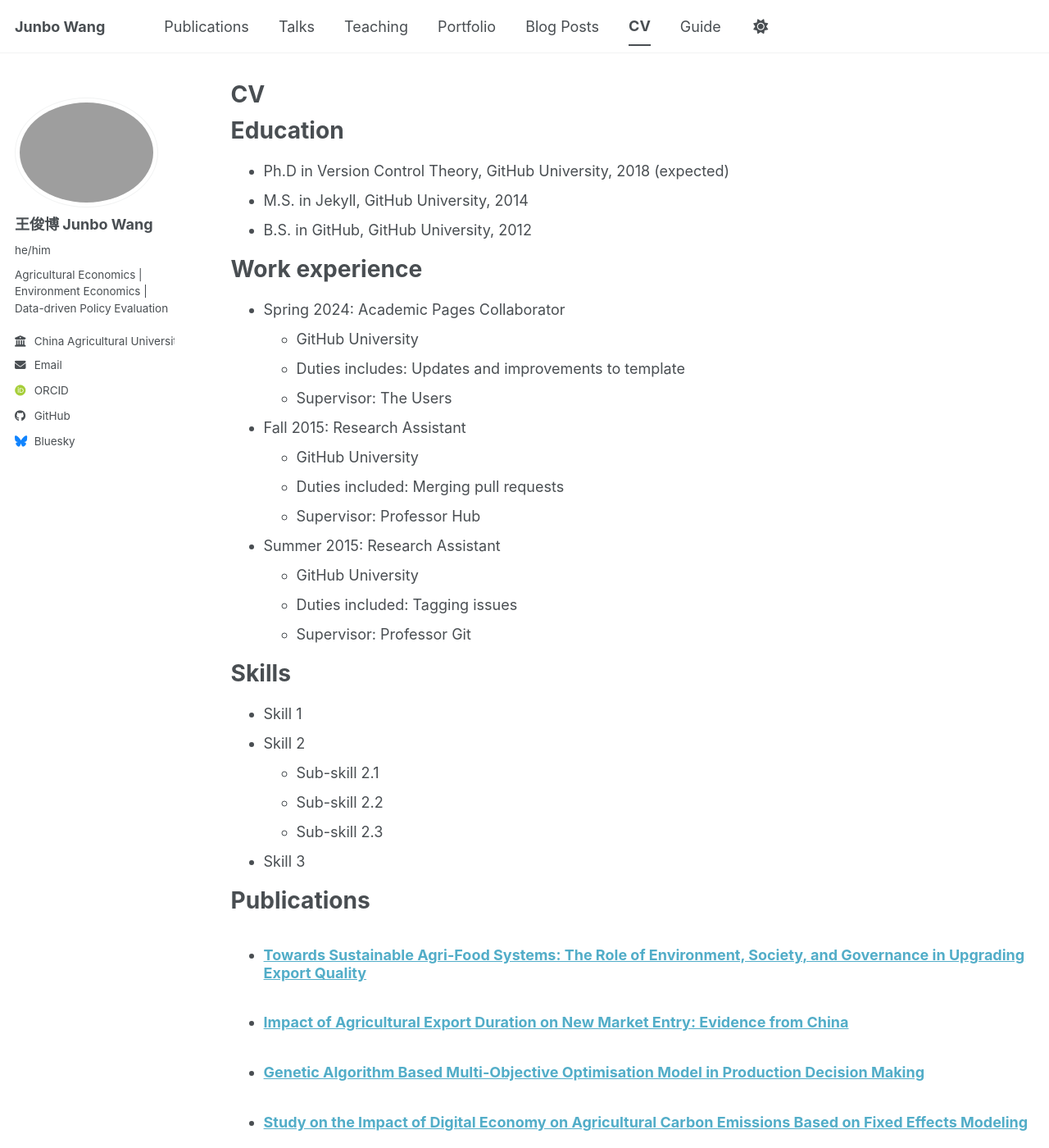
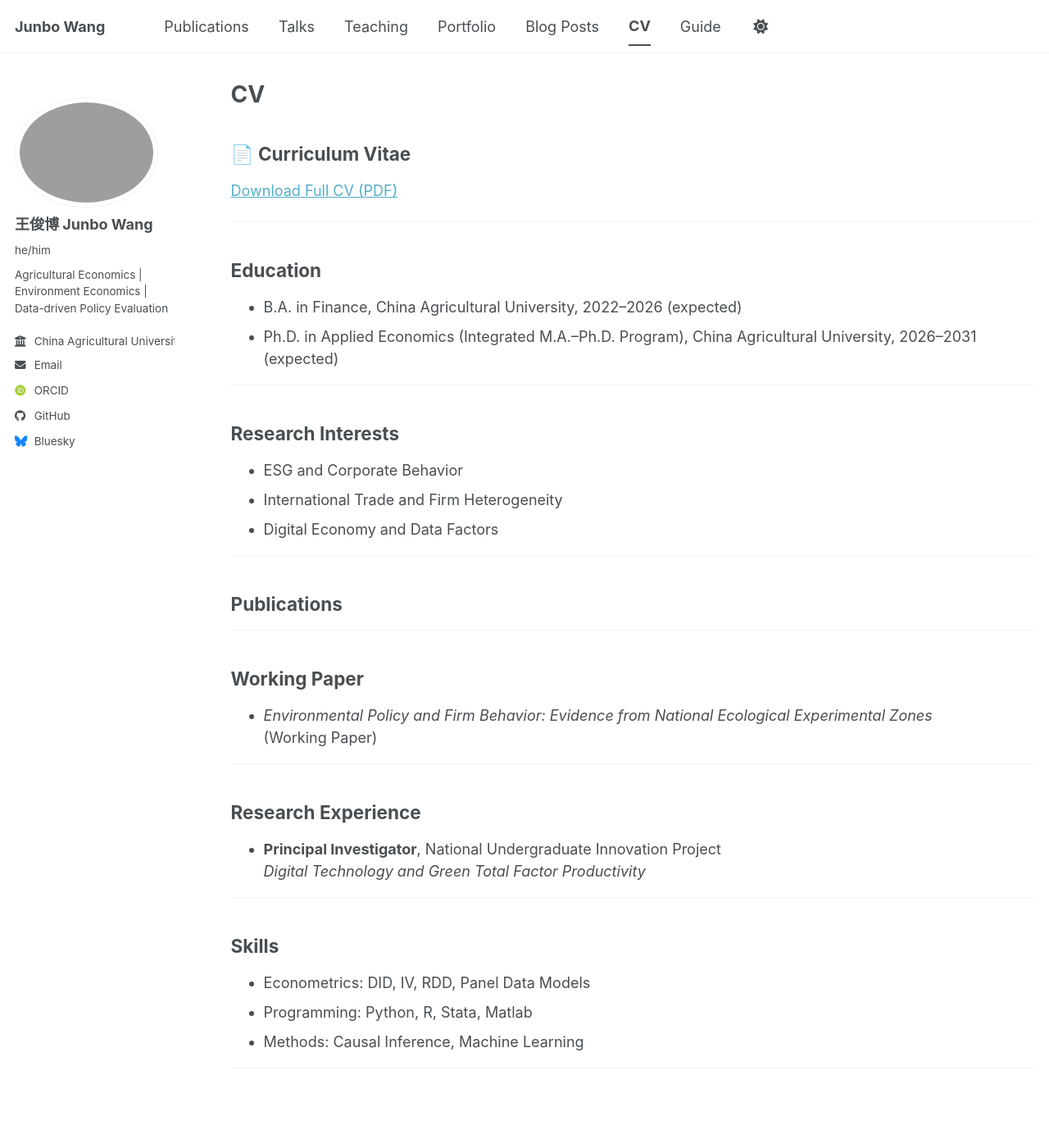
Before and after one commit to wangjunbo11/wangjunbo11.github.io, a Jekyll site: the page built from _pages/cv.md, in a window 1280 px wide and 1400 px high. Shown: the whole window at 82% size. Built offline with Jekyll 4.4.1, drawn with Linux system fonts in a browser that asks for light colours; some web fonts are replaced; a script bundle is joined from its source files by our own code; library files that are not in the unit come from our copies; some of the changed text lies outside the part shown.

Commit message:
Update cv.md

```diff
--- a/_pages/cv.md
+++ b/_pages/cv.md
@@ -3,62 +3,53 @@ layout: archive
 title: "CV"
 permalink: /cv/
 author_profile: true
-redirect_from:
-  - /resume
 ---
 
-{% include base_path %}
+## 📄 Curriculum Vitae
 
-Education
-======
-* Ph.D in Version Control Theory, GitHub University, 2018 (expected)
-* M.S. in Jekyll, GitHub University, 2014
-* B.S. in GitHub, GitHub University, 2012
+[Download Full CV (PDF)](/files/CV.pdf)
 
-Work experience
-======
-* Spring 2024: Academic Pages Collaborator
-  * GitHub University
-  * Duties includes: Updates and improvements to template
-  * Supervisor: The Users
+---
 
-* Fall 2015: Research Assistant
-  * GitHub University
-  * Duties included: Merging pull requests
-  * Supervisor: Professor Hub
+## Education
+- B.A. in Finance, China Agricultural University, 2022–2026 (expected)
+- Ph.D. in Applied Economics (Integrated M.A.–Ph.D. Program), China Agricultural University, 2026–2031 (expected)
 
-* Summer 2015: Research Assistant
-  * GitHub University
-  * Duties included: Tagging issues
-  * Supervisor: Professor Git
+---
 
-Skills
-======
-* Skill 1
-* Skill 2
-  * Sub-skill 2.1
-  * Sub-skill 2.2
-  * Sub-skill 2.3
-* Skill 3
+## Research Interests
+- ESG and Corporate Behavior
+- International Trade and Firm Heterogeneity
+- Digital Economy and Data Factors
 
-Publications
-======
-  <ul>{% for post in site.publications reversed %}
+---
+
+## Publications
+<ul>
+{% for post in site.publications reversed %}
+  {% if post.category == "published" %}
     {% include archive-single-cv.html %}
-  {% endfor %}</ul>
+  {% endif %}
+{% endfor %}
+</ul>
 
-Talks
-======
-  <ul>{% for post in site.talks reversed %}
-    {% include archive-single-talk-cv.html  %}
-  {% endfor %}</ul>
+---
 
-Teaching
-======
-  <ul>{% for post in site.teaching reversed %}
-    {% include archive-single-cv.html %}
-  {% endfor %}</ul>
+## Working Paper
+- *Environmental Policy and Firm Behavior: Evidence from National Ecological Experimental Zones*
+  (Working Paper)
 
-Service and leadership
-======
-* Currently signed in to 43 different slack teams
+---
+
+## Research Experience
+- **Principal Investigator**, National Undergraduate Innovation Project
+  *Digital Technology and Green Total Factor Productivity*
+
+---
+
+## Skills
+- Econometrics: DID, IV, RDD, Panel Data Models
+- Programming: Python, R, Stata, Matlab
+- Methods: Causal Inference, Machine Learning
+
+---
```
